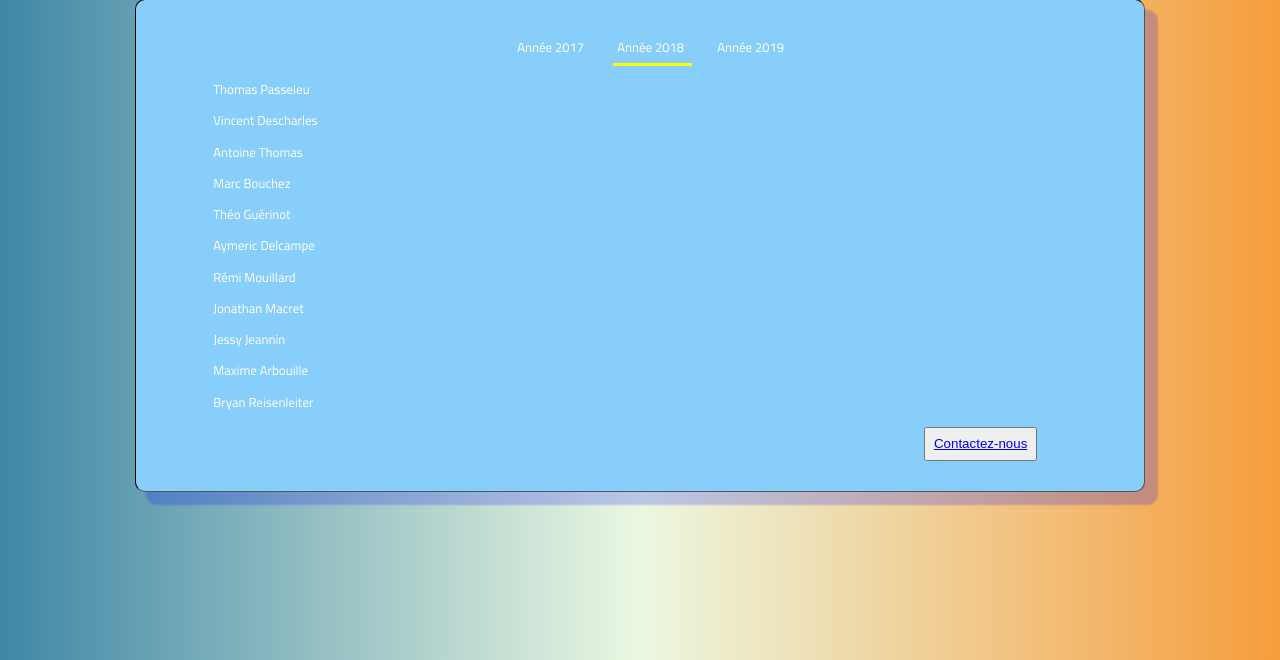
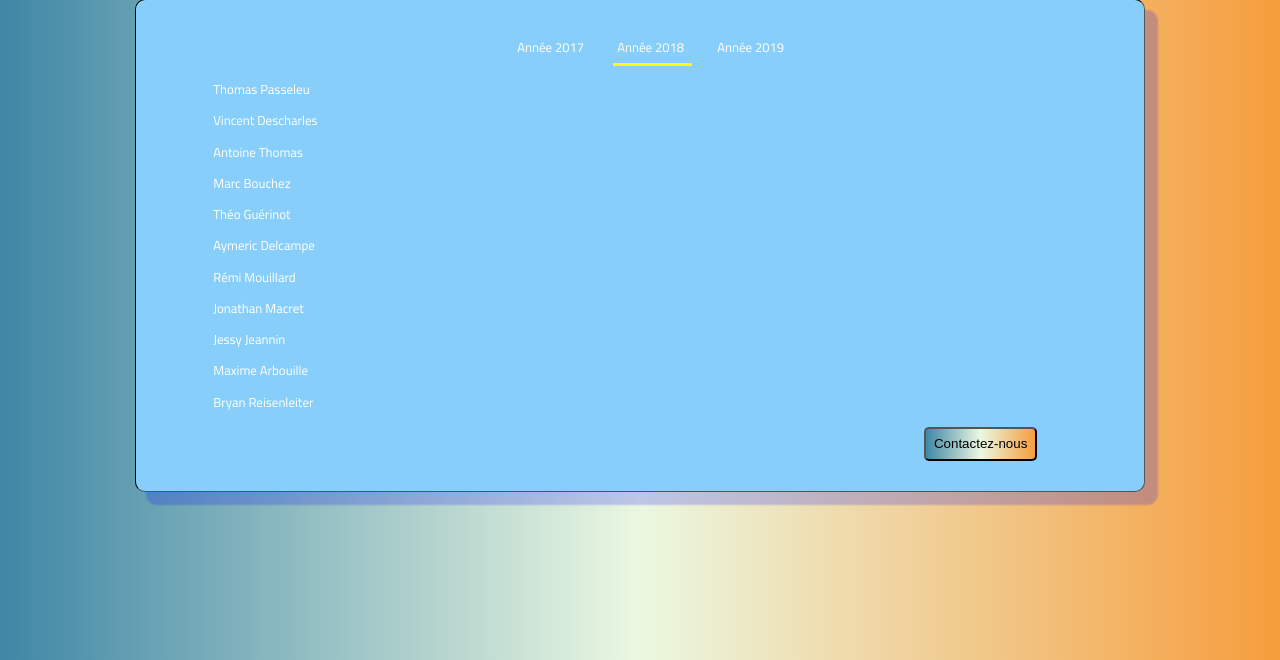
Before and after one commit to tvinchent/ejob, a PHP site: page / in a window 1280 px wide. Shown: the part 51-711 px from the top of the page. Run offline with PHP 8.4, Linux system fonts and the light colour scheme.

Commit message:
button good

```diff
--- a/css/commun.css
+++ b/css/commun.css
@@ -66,4 +66,11 @@ footer {
     padding: 0.8%;
     display:flex;
     margin-left: 80%;
+    border-radius: 5px;
+    background: linear-gradient(0.25turn, #3f87a6, #ebf8e1, #f69d3c)
+
 }
+.change a{
+    text-decoration: none;
+    color: black;
+}
```
